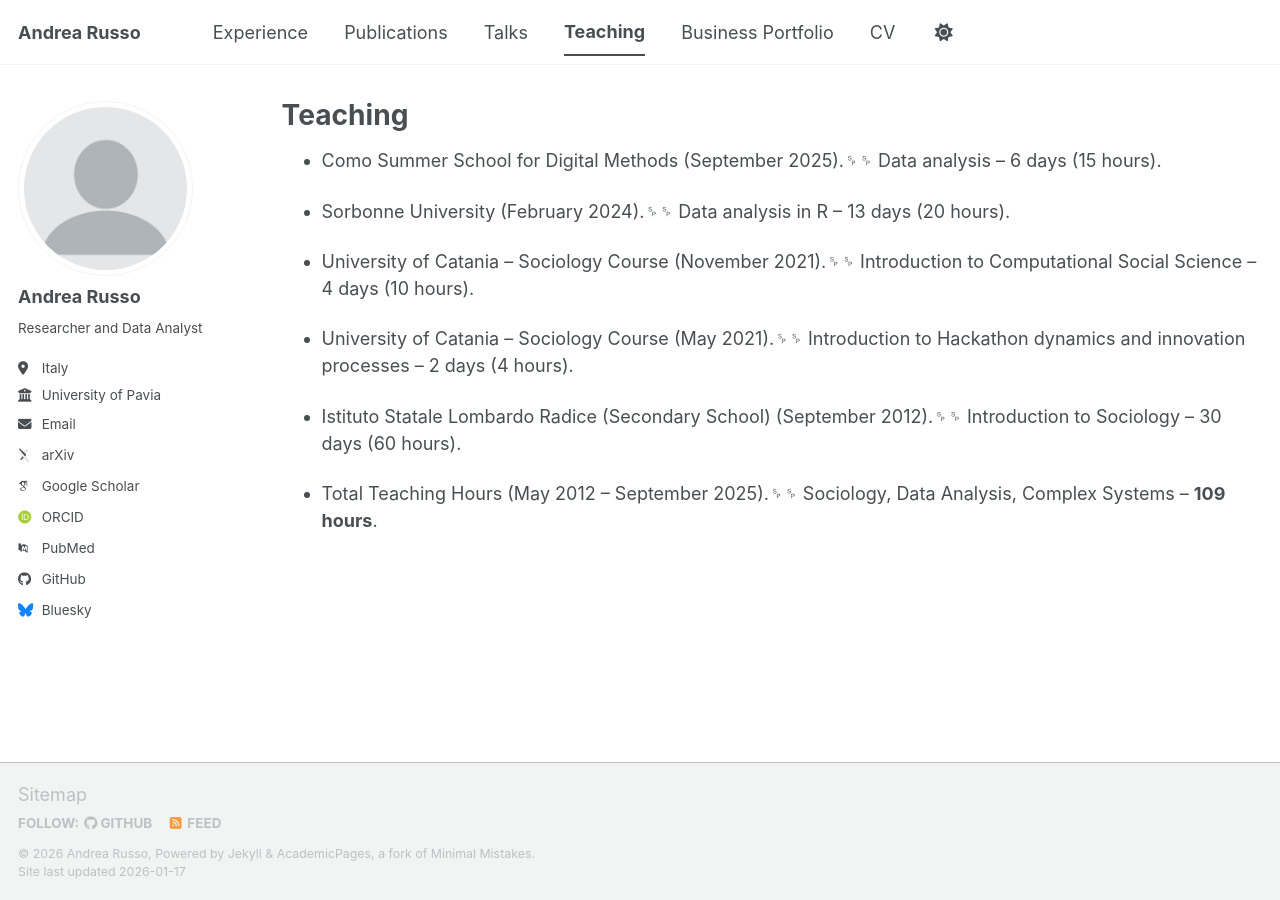
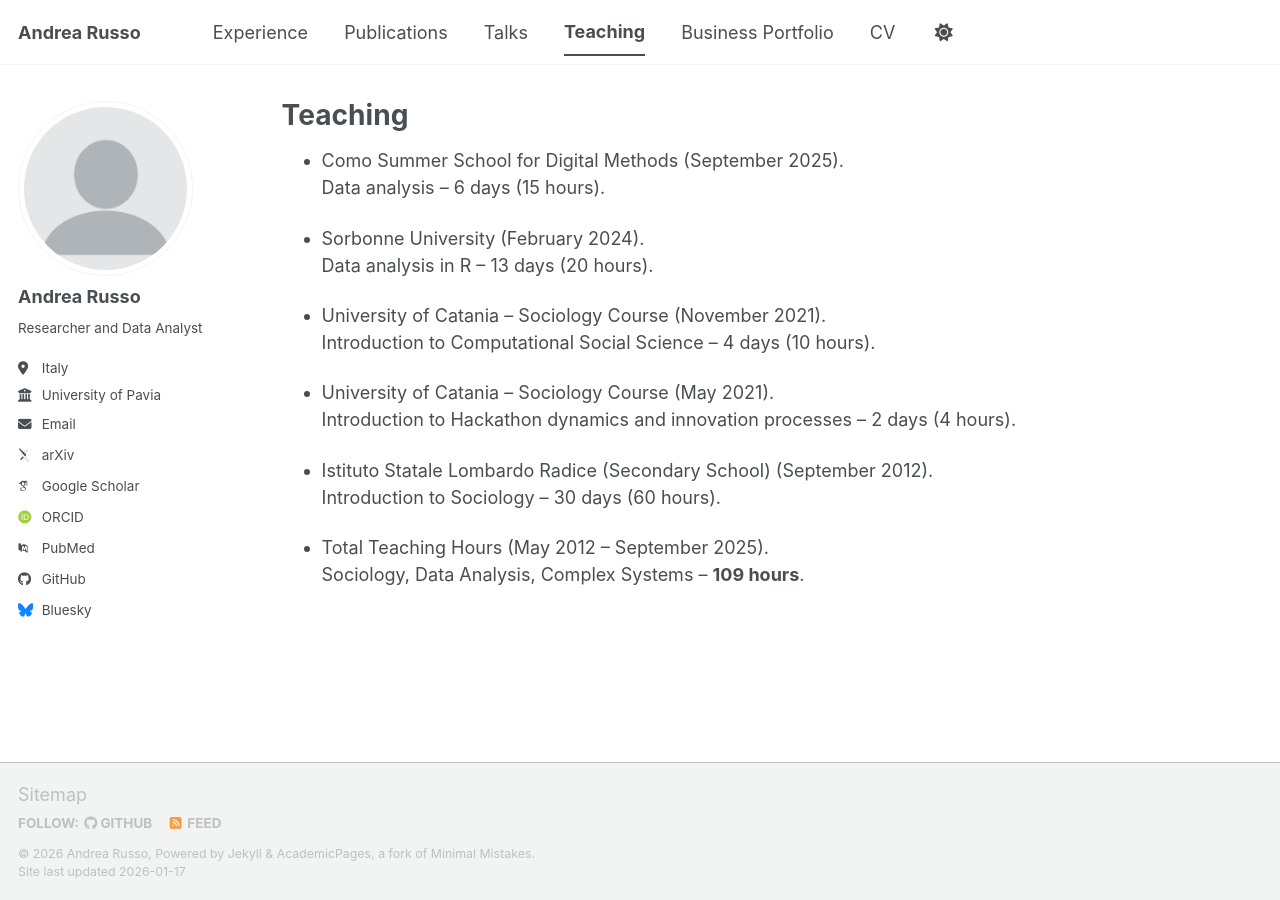
Before and after one commit to AndreaRussoPhD/AndreaRussoPhD.github.io, a Jekyll site: the page built from _pages/teaching.md, in a window 1280 px wide. Built offline with Jekyll 4.4.1, drawn with Linux system fonts in a browser that asks for light colours; some web fonts are replaced; a script bundle is joined from its source files by our own code; library files that are not in the unit come from our copies.

```diff
--- a/_pages/teaching.md
+++ b/_pages/teaching.md
@@ -6,20 +6,20 @@ author_profile: true
 ---
 
 
-- Como Summer School for Digital Methods (September 2025).␠␠
+- Como Summer School for Digital Methods (September 2025).<br>
   Data analysis – 6 days (15 hours).
 
-- Sorbonne University (February 2024).␠␠
+- Sorbonne University (February 2024).<br>
   Data analysis in R – 13 days (20 hours).
 
-- University of Catania – Sociology Course (November 2021).␠␠
+- University of Catania – Sociology Course (November 2021).<br>
   Introduction to Computational Social Science – 4 days (10 hours).
 
-- University of Catania – Sociology Course (May 2021).␠␠
+- University of Catania – Sociology Course (May 2021).<br>
   Introduction to Hackathon dynamics and innovation processes – 2 days (4 hours).
 
-- Istituto Statale Lombardo Radice (Secondary School) (September 2012).␠␠
+- Istituto Statale Lombardo Radice (Secondary School) (September 2012).<br>
   Introduction to Sociology – 30 days (60 hours).
 
-- Total Teaching Hours (May 2012 – September 2025).␠␠
+- Total Teaching Hours (May 2012 – September 2025).<br>
   Sociology, Data Analysis, Complex Systems – **109 hours**.
```
